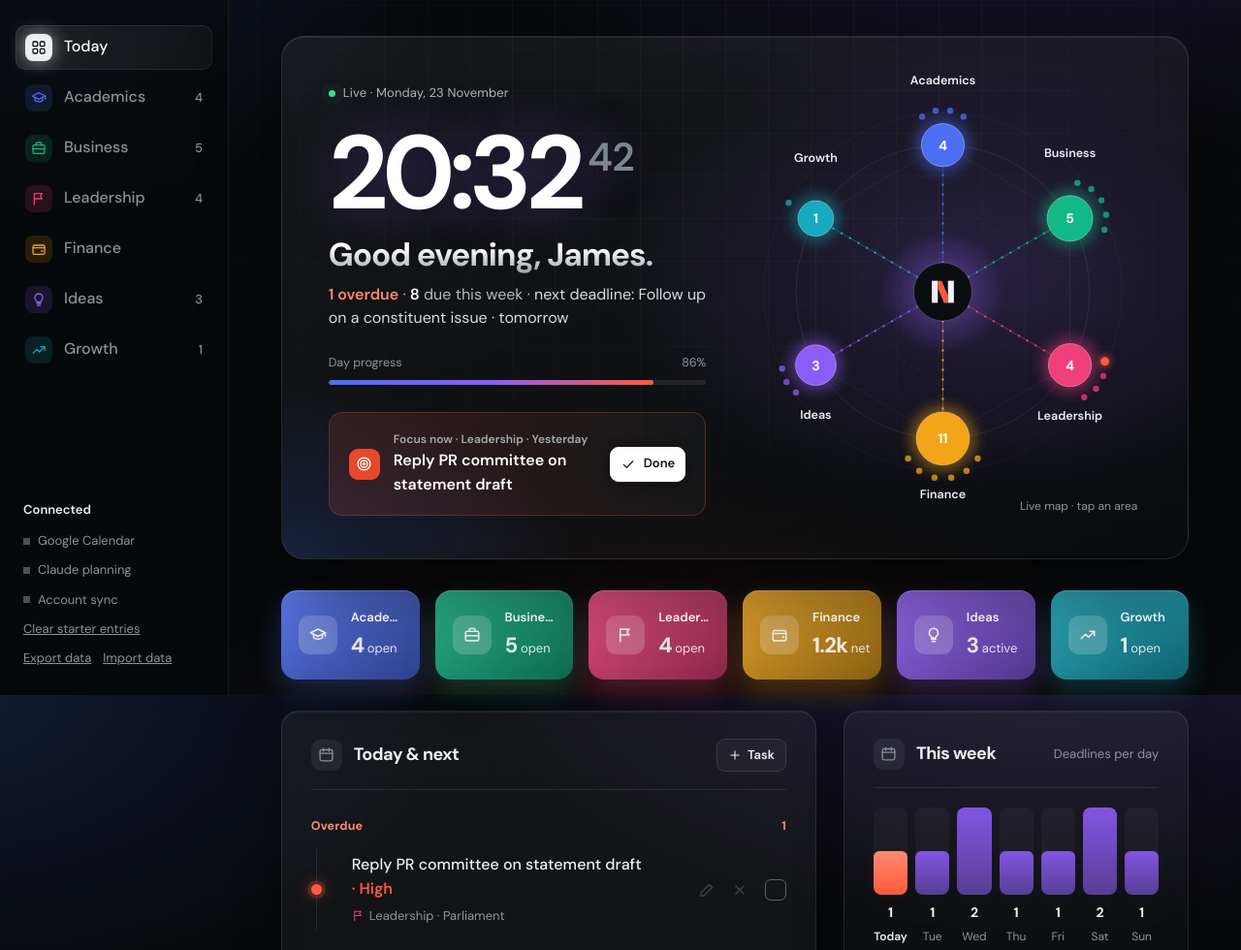
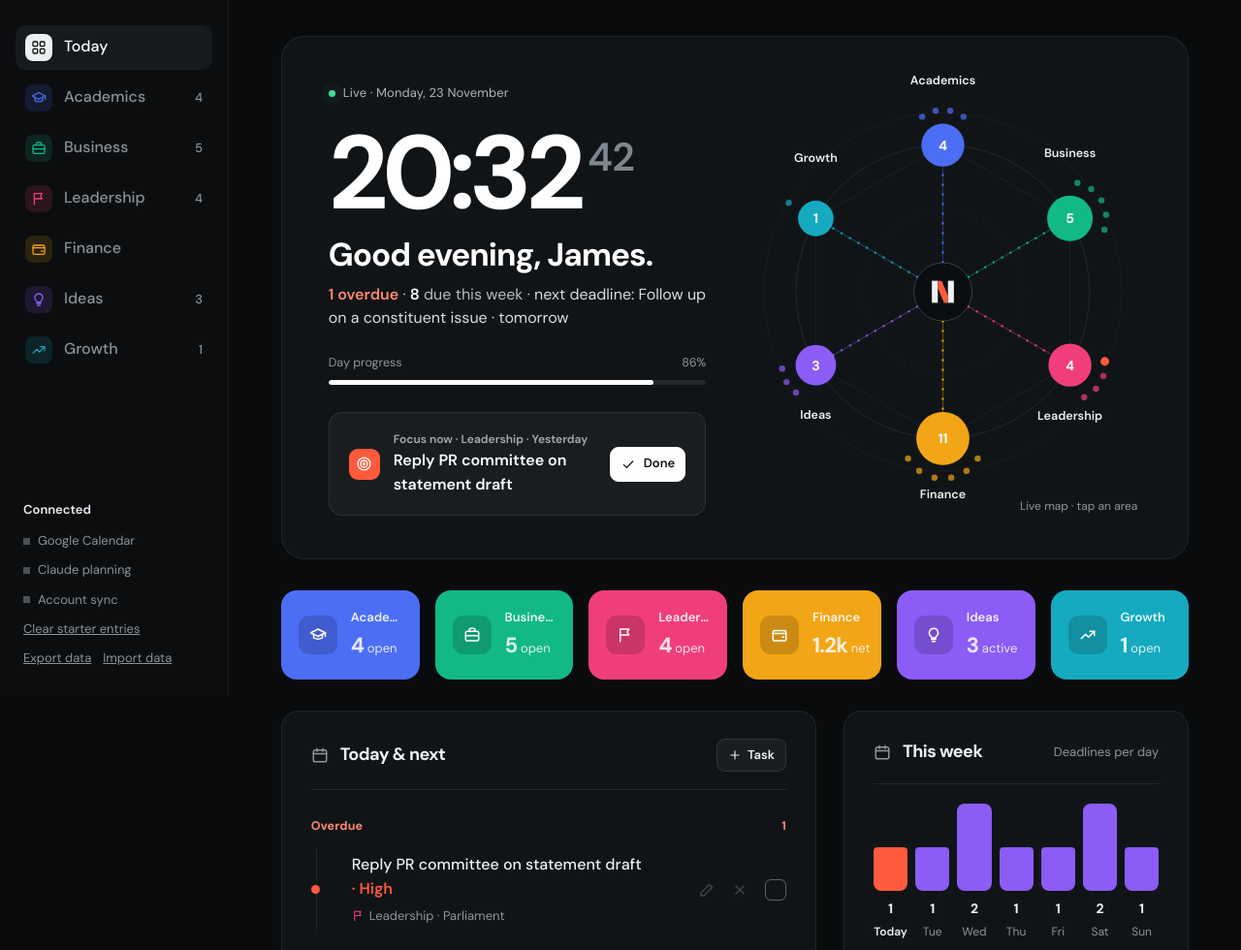
Before and after one commit to jamesjnr1/Nexus, a plain HTML site: page index.html in a window 1280 px wide. Shown: the part 83-1063 px from the top of the page at 97% size. Drawn offline with Linux system fonts and the light colour scheme.

Commit message:
Simplify: flat cards, no glows or gradients, calmer background
Co-Authored-By: Claude Opus 5.5 <noreply@anthropic.com>
Claude-Session: https://claude.ai/code/session_019FxrEwK8LUEnZNmVXscf4L

```diff
--- a/index.html
+++ b/index.html
@@ -501,6 +501,35 @@ td{padding:15px 10px 15px 0}th{padding:12px 10px 12px 0}
 .r2{display:grid;text-align:right;gap:2px;font-size:14px}
 @media(max-width:1200px){.atiles{grid-template-columns:repeat(3,minmax(0,1fr))}}
 @media(max-width:600px){.atiles{grid-template-columns:repeat(2,minmax(0,1fr));gap:12px}.at{padding:14px;gap:10px}.it2{width:34px;height:34px}.bigclock{font-size:64px}}
+/* ===== v6: simple, flat cards ===== */
+body{background:#090b0d}
+body::before{display:none}
+main section,.hero,.hero2{background:#111417!important;border:1px solid rgba(255,255,255,.07)!important;box-shadow:none!important;-webkit-backdrop-filter:none;backdrop-filter:none}
+.hero h1{background:none;-webkit-background-clip:border-box;background-clip:border-box;color:#fff}
+.bigclock{text-shadow:none}
+.focus{background:rgba(255,255,255,.04)!important;border-color:rgba(255,255,255,.08)!important}
+.focus .it{background:#ff5a3d}
+.at,.tile,.strip a{background:var(--cc)!important;box-shadow:none!important}
+.at:hover,.tile:hover,.strip a:hover{transform:none;box-shadow:none!important;filter:brightness(1.08)}
+.strip .bgic{display:none}
+.it2,.tile .ico{background:rgba(0,0,0,.16)!important}
+.sh h2 .it{background:none!important;width:auto;height:auto;color:var(--mute)!important}
+.sh h2 .it svg{width:18px;height:18px}
+.tl .dot{box-shadow:none!important;width:9px;height:9px}
+.tg.late+.tlist .dot{box-shadow:none!important}
+.wk .wb{background:none}.wk .wb i{background:#8b5cf6;border-radius:4px}.wk .on .wb i{background:#ff5a3d}
+.bars i{background:var(--c-finance)}
+.minib i{background:var(--c-finance)}
+.dayp i{background:#fff}
+.claude{background:#151a1e!important}
+.cap,.kbtn{background:#111417;-webkit-backdrop-filter:none;backdrop-filter:none;border-color:rgba(255,255,255,.08)}
+.cap:focus-within{box-shadow:none;border-color:rgba(255,255,255,.25)}
+.rail{background:#0b0d0f;-webkit-backdrop-filter:none;backdrop-filter:none}
+.nav a[aria-current=page]{background:#161a1d;box-shadow:none}
+.nav a[aria-current=page] .ni{box-shadow:none}
+.btn{box-shadow:none}
+.trow .when{background:rgba(255,255,255,.04)}
+.ov{-webkit-backdrop-filter:none;backdrop-filter:none}
 </style>
 <script>new MutationObserver(()=>{for(const c of document.querySelectorAll('.stack td:not([data-l])')){let i=0,p=c;while(p=p.previousElementSibling)i+=p.colSpan;c.dataset.l=c.closest('table').rows[0].cells[i]?.textContent||''}}).observe(document,{childList:true,subtree:true})</script>
 </head>
@@ -946,10 +975,10 @@ if(a==='finance'){items=fin().tx.slice(0,6).map(t=>({late:false}));count=fin().t
 return{a,ang,x:cx+R*Math.cos(ang),y:cy+R*Math.sin(ang),items,count}});
 nodes.forEach(n=>{g+=`<line x1="${cx}" y1="${cy}" x2="${n.x}" y2="${n.y}" stroke="var(--c-${n.a})" stroke-opacity=".35" stroke-width="1.2"/><line x1="${cx}" y1="${cy}" x2="${n.x}" y2="${n.y}" stroke="var(--c-${n.a})" stroke-width="2" class="flow"/>`});
 for(let k=0;k<6;k++){const p=nodes[k],q=nodes[(k+1)%6];g+=`<line x1="${p.x}" y1="${p.y}" x2="${q.x}" y2="${q.y}" stroke="rgba(255,255,255,.05)"/>`}
-g+=`<circle cx="${cx}" cy="${cy}" r="${R*.42}" fill="url(#og)"/><circle cx="${cx}" cy="${cy}" r="30" fill="#0b0e10" stroke="rgba(255,255,255,.18)"/><g transform="translate(${cx-14} ${cy-14}) scale(.875)"><rect x="3" y="3" width="7" height="26" fill="#eef1f3"/><rect x="22" y="3" width="7" height="26" fill="#eef1f3"/><path d="M10 3h4.6L22 20.5V29h-4.6L10 11.5z" fill="#ff5a3d"/></g>`;
-nodes.forEach(n=>{const r=17+Math.min(n.count,8)*1.3;const sat=n.items.map((t,i)=>{const N=n.items.length;const aa=n.ang+(i-(N-1)/2)*.42;const d=r+14;return`<circle cx="${n.x+d*Math.cos(aa)}" cy="${n.y+d*Math.sin(aa)}" r="${t.late?4.5:3.2}" fill="${t.late?'#ff5a3d':`var(--c-${n.a})`}" ${t.late?'filter="drop-shadow(0 0 4px #ff5a3d)"':'fill-opacity=".75"'}/>`}).join('');
+g+=`<circle cx="${cx}" cy="${cy}" r="30" fill="#0b0e10" stroke="rgba(255,255,255,.18)"/><g transform="translate(${cx-14} ${cy-14}) scale(.875)"><rect x="3" y="3" width="7" height="26" fill="#eef1f3"/><rect x="22" y="3" width="7" height="26" fill="#eef1f3"/><path d="M10 3h4.6L22 20.5V29h-4.6L10 11.5z" fill="#ff5a3d"/></g>`;
+nodes.forEach(n=>{const r=17+Math.min(n.count,8)*1.3;const sat=n.items.map((t,i)=>{const N=n.items.length;const aa=n.ang+(i-(N-1)/2)*.42;const d=r+14;return`<circle cx="${n.x+d*Math.cos(aa)}" cy="${n.y+d*Math.sin(aa)}" r="${t.late?4.5:3.2}" fill="${t.late?'#ff5a3d':`var(--c-${n.a})`}" ${t.late?'':'fill-opacity=".7"'}/>`}).join('');
 const below=Math.sin(n.ang)>-.2;const ly=below?n.y+r+(n.items.length?34:20):n.y-r-(n.items.length?40:24);
-g+=`<a href="#${n.a}"><circle cx="${n.x}" cy="${n.y}" r="${r+6}" fill="var(--c-${n.a})" opacity=".45" filter="url(#gl)"/><circle class="nd" cx="${n.x}" cy="${n.y}" r="${r}" fill="var(--c-${n.a})" stroke="rgba(255,255,255,.35)"/><text x="${n.x}" y="${n.y+5}" text-anchor="middle" font-size="14" font-weight="700" fill="#fff">${n.count}</text>${sat}<text x="${n.x}" y="${ly}" text-anchor="middle" font-size="12.5" font-weight="600" fill="#eef1f3">${AREAS[n.a]}</text></a>`});
+g+=`<a href="#${n.a}"><circle class="nd" cx="${n.x}" cy="${n.y}" r="${r}" fill="var(--c-${n.a})" stroke="none"/><text x="${n.x}" y="${n.y+5}" text-anchor="middle" font-size="14" font-weight="700" fill="#fff">${n.count}</text>${sat}<text x="${n.x}" y="${ly}" text-anchor="middle" font-size="12.5" font-weight="600" fill="#eef1f3">${AREAS[n.a]}</text></a>`});
 s.innerHTML=g};
 /* command palette */
 let palSel=0,palItems=[];
```
